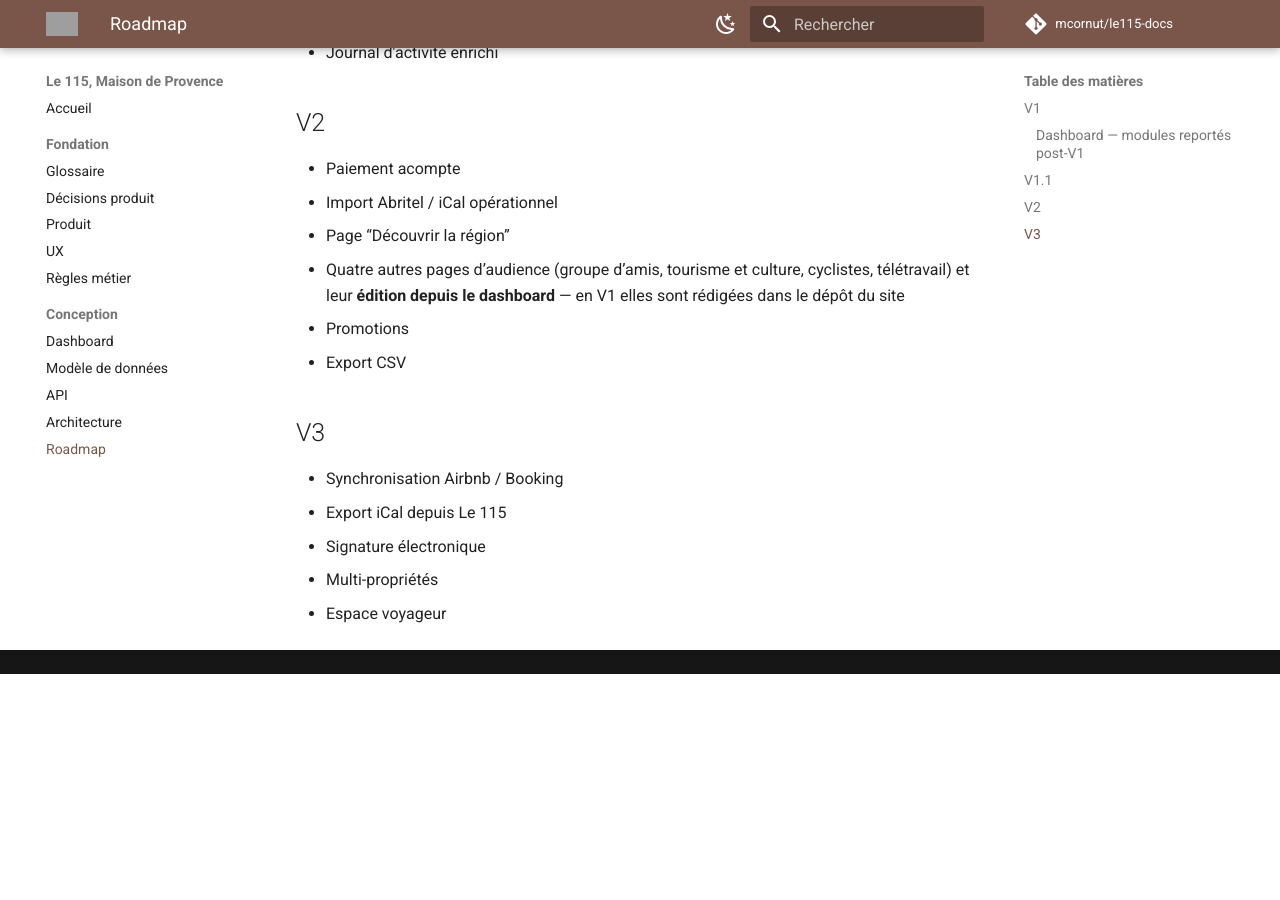
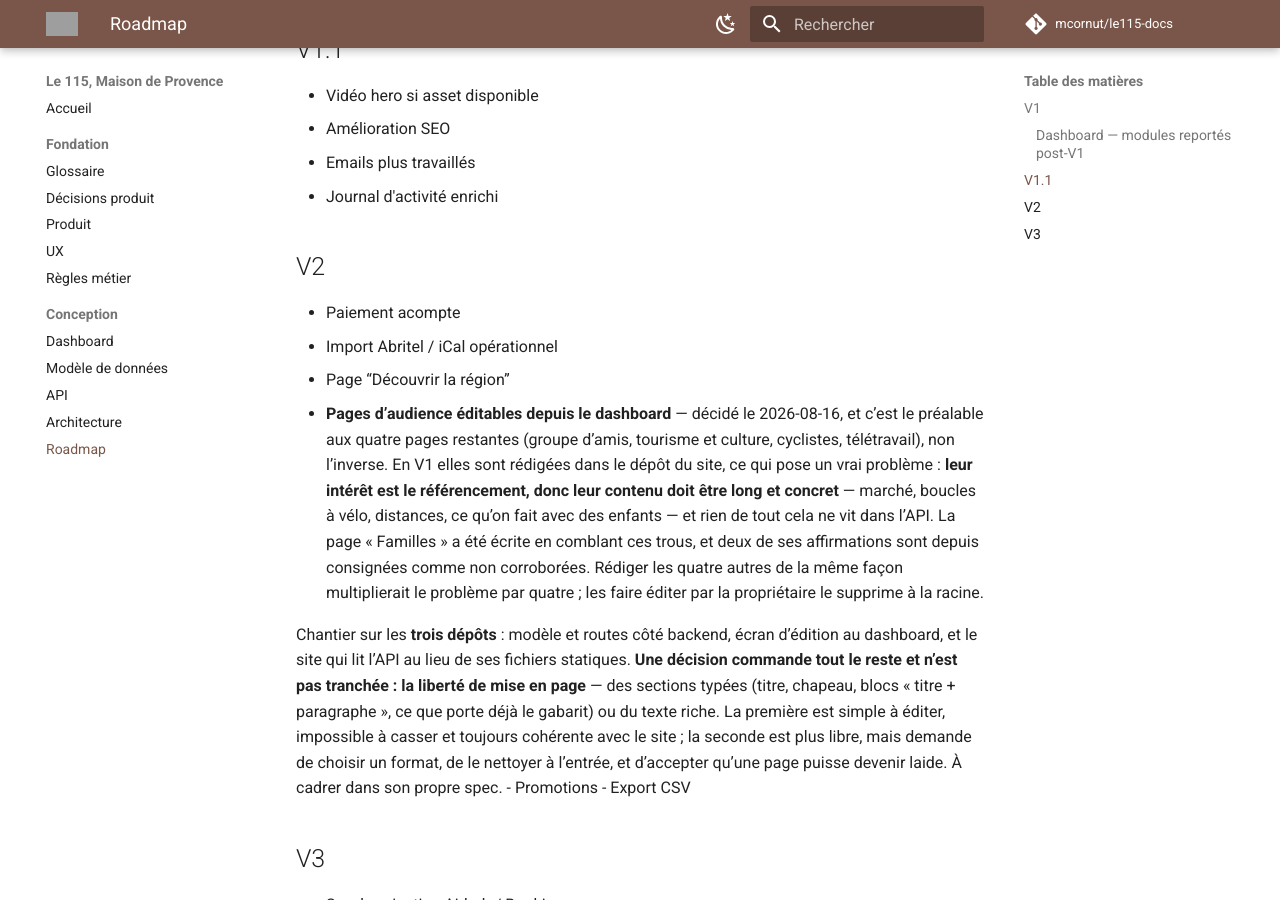
Before and after one commit to mcornut/le115-docs, an MkDocs documentation site: the page built from docs/08-Roadmap.md, in a window 1280 px wide and 900 px high, scrolled down 1554 px. Built offline with MkDocs 1.6.1 and Material for MkDocs 9.7.7, drawn with Linux system fonts in a browser that asks for light colours; comment, search, counter and statistics services are not loaded; before the commit the page ends 2228 px from its top, so only the background shows below that; some of the changed text lies outside the part shown; grey boxes are pictures that could not be loaded.

Commit message:
docs(roadmap): l’édition des pages d’audience, et ce que le sous-projet 1 ne livre pas
Deux consignations.

L’édition des pages d’audience depuis le dashboard devient le PRÉALABLE aux
quatre pages restantes, et non l’inverse. La raison est concrète : ces pages ne
valent que par un contenu long et concret, dont rien ne vit dans l’API. La page
Familles a été écrite en comblant ces trous, et deux de ses affirmations sont
depuis consignées comme non corroborées. Rédiger les quatre autres de la même
façon multiplierait le problème ; les faire éditer par la propriétaire le
supprime à la racine. La décision qui commande le chantier — sections typées
ou texte riche — est nommée et laissée ouverte.

Et il est dit noir sur blanc que le sous-projet 1 ne livre aucun affichage de
disponibilité ni aucun moyen de demander un séjour : le seul appel à l’action
mène à la page de contact. Le tableau l’impliquait sans le dire.

Aucun changement backend.

Co-Authored-By: Claude Opus 5 <noreply@anthropic.com>

```diff
--- a/docs/08-Roadmap.md
+++ b/docs/08-Roadmap.md
@@ -14,12 +14,20 @@
   | Sous-projet | Contenu | Livrable | État |
   |---|---|---|---|
   | 1. Socle et contenus | Coquille, navigation, FR/EN, accueil, FAQ, contact, localisation, une page d’audience | Un site qu’on peut montrer | **livré** |
-  | 2. Parcours de demande | Calendrier de disponibilité, devis, formulaire, confirmation, erreurs métier | Un site qui convertit | à venir |
+  | 2. Parcours de demande | **Calendrier de disponibilité**, devis, formulaire, confirmation, erreurs métier | Un site qui convertit | à venir, **rien n’en est commencé** |
   | 3. Mise en ligne | `sitemap.xml`, `robots.txt`, `CSP`/`HSTS`, CDN des médias, domaine | Un site accessible au public | à venir |
+
+  Le sous-projet 1 ne livre **aucun affichage de disponibilité ni aucun moyen de
+  demander un séjour** : le seul appel à l’action mène à la page de contact, qui
+  affiche un téléphone et un email. Tout le parcours — voir les dates libres, obtenir
+  une estimation, envoyer sa demande, la voir confirmée — est le sous-projet 2, et
+  rien n’en est commencé.
 
   Deux fonctionnalités écartées de ce découpage, chacune demandant du backend neuf :
   le **formulaire de contact** (les coordonnées sont affichées, sans formulaire) et
-  l’**exposition publique des règles de séjour**.
+  l’**exposition publique des règles de séjour**. À quoi s’ajoute, décidé le
+  2026-08-16, l’**édition des pages d’audience depuis le dashboard** (voir V2) —
+  préalable aux quatre pages restantes.
 - Dashboard admin (SPA séparée, déploiement même origine que l’API, mono-bien — cf. DEC-014, DEC-015), douze écrans :
   - Tableau de bord (accueil — cf. DEC-018)
   - Calendrier
@@ -63,9 +71,25 @@ Envisagés en amont, non retenus dans la nav V1 livrée (détail dans
 - Paiement acompte
 - Import Abritel / iCal opérationnel
 - Page “Découvrir la région”
-- Quatre autres pages d’audience (groupe d’amis, tourisme et culture, cyclistes,
-  télétravail) et leur **édition depuis le dashboard** — en V1 elles sont rédigées
-  dans le dépôt du site
+- **Pages d’audience éditables depuis le dashboard** — décidé le 2026-08-16, et c’est
+  le préalable aux quatre pages restantes (groupe d’amis, tourisme et culture,
+  cyclistes, télétravail), non l’inverse. En V1 elles sont rédigées dans le dépôt du
+  site, ce qui pose un vrai problème : **leur intérêt est le référencement, donc leur
+  contenu doit être long et concret** — marché, boucles à vélo, distances, ce qu’on
+  fait avec des enfants — et rien de tout cela ne vit dans l’API. La page « Familles »
+  a été écrite en comblant ces trous, et deux de ses affirmations sont depuis
+  consignées comme non corroborées. Rédiger les quatre autres de la même façon
+  multiplierait le problème par quatre ; les faire éditer par la propriétaire le
+  supprime à la racine.
+
+  Chantier sur les **trois dépôts** : modèle et routes côté backend, écran d’édition
+  au dashboard, et le site qui lit l’API au lieu de ses fichiers statiques. **Une
+  décision commande tout le reste et n’est pas tranchée : la liberté de mise en
+  page** — des sections typées (titre, chapeau, blocs « titre + paragraphe », ce que
+  porte déjà le gabarit) ou du texte riche. La première est simple à éditer,
+  impossible à casser et toujours cohérente avec le site ; la seconde est plus libre,
+  mais demande de choisir un format, de le nettoyer à l’entrée, et d’accepter qu’une
+  page puisse devenir laide. À cadrer dans son propre spec.
 - Promotions
 - Export CSV
 
```
